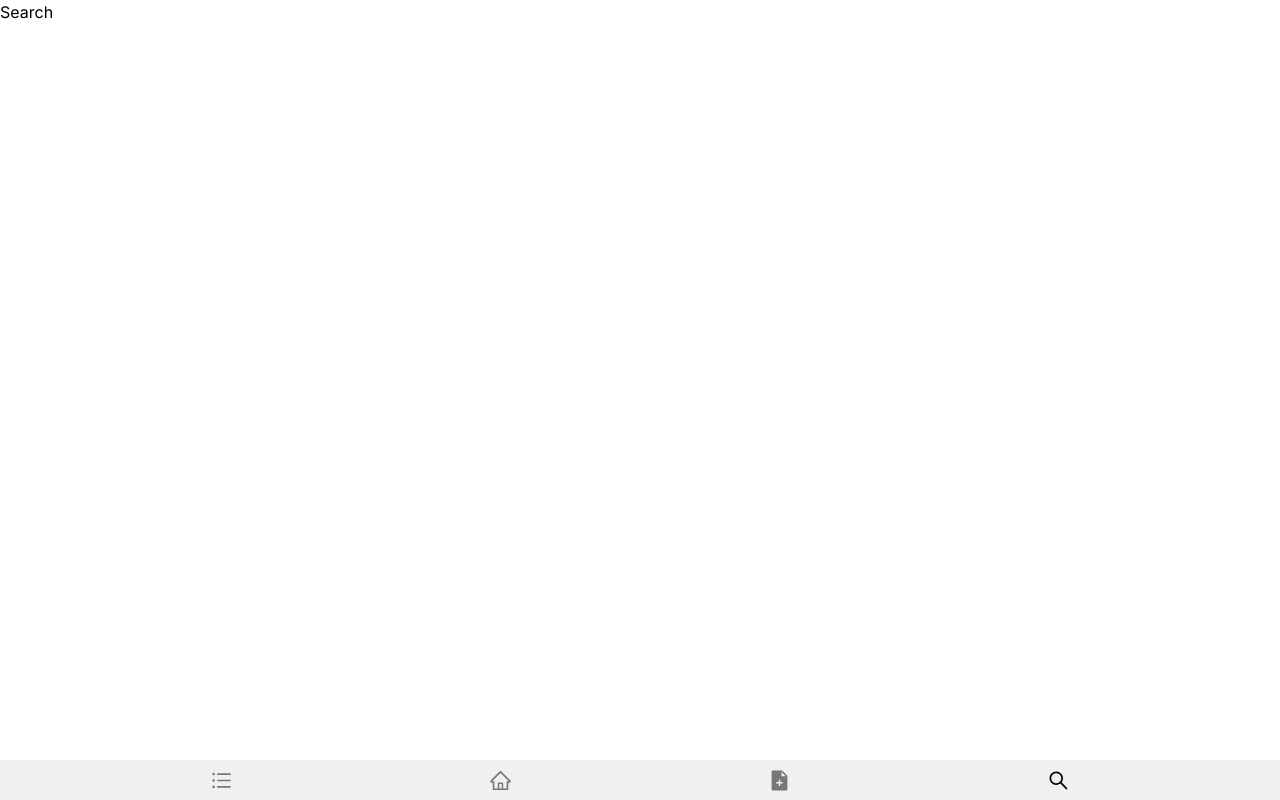
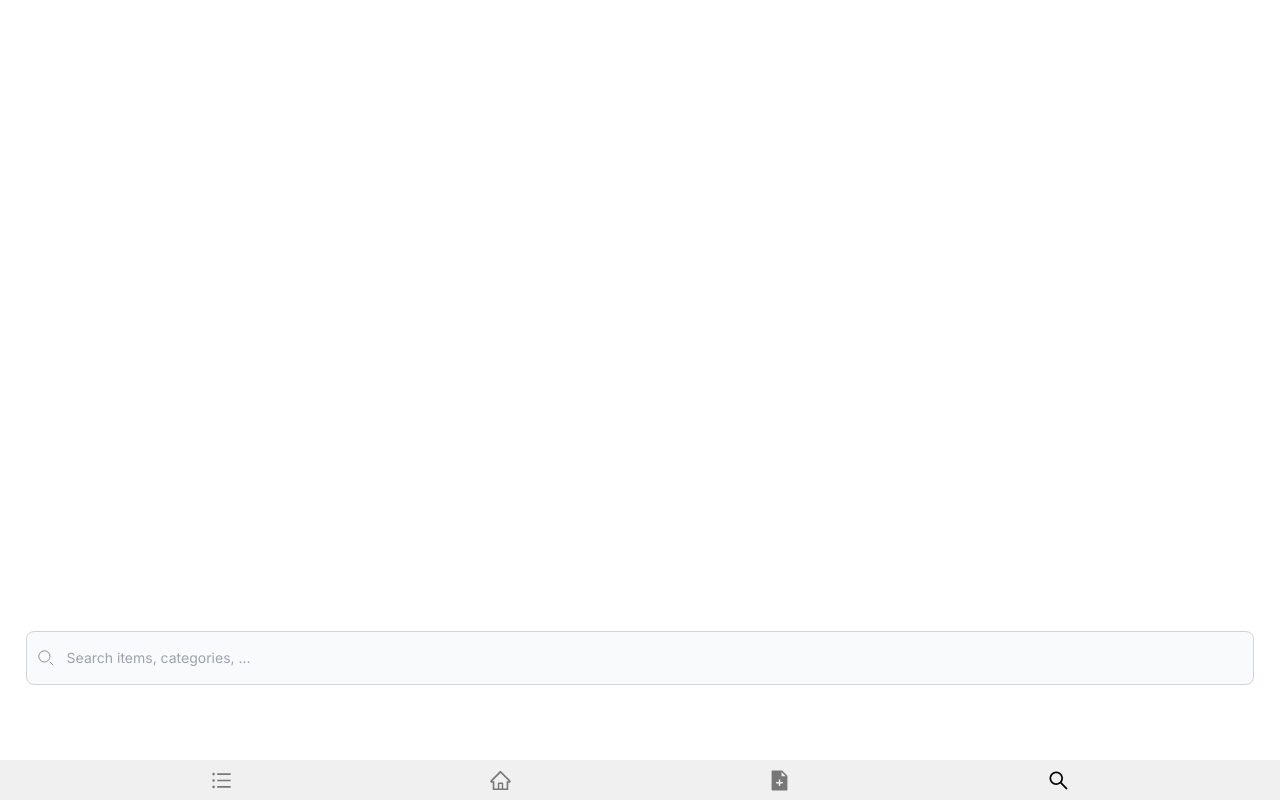
Before and after one commit to Anu78/inventorytrack, a React (Vite) app: page /search in a window 1280 px wide. Built offline with nearby package versions, Linux system fonts and the light colour scheme.

Commit message:
add grocery list and search

```diff
--- a/src/pages/GroceryList.jsx
+++ b/src/pages/GroceryList.jsx
@@ -1,5 +1,25 @@
 const GroceryList = () => {
-  return <h1>List</h1>;
+  return (
+    <div className="grocery-container">
+      <div className="list-heading">
+        <h1>Grocery List</h1>
+      </div>
+
+      <div className="list">
+        <ul className="list-none space-y-2 text-gray-800">
+          <li className="bg-gray-100 p-4 rounded-md shadow-sm hover:shadow-md transition-shadow">
+            Item 1
+          </li>
+          <li className="bg-gray-100 p-4 rounded-md shadow-sm hover:shadow-md transition-shadow">
+            Item 2
+          </li>
+          <li className="bg-gray-100 p-4 rounded-md shadow-sm hover:shadow-md transition-shadow">
+            Item 3
+          </li>
+        </ul>
+      </div>
+    </div>
+  );
 };
 
 export default GroceryList;
--- /dev/null
+++ b/src/pages/Search.css
@@ -0,0 +1,22 @@
+.search-container {
+    height: 95vh;
+    padding: 2%;
+    display: flex;
+    flex-direction: column;
+}
+
+.search-results {
+    flex-basis: 70%;
+}
+
+.search-div {
+    flex-basis: 30%;
+    display: flex;
+    align-items: end;
+    justify-content: center;
+}
+
+form {
+    width: 100%;
+    padding-bottom: 4%;
+}
--- a/src/pages/Search.jsx
+++ b/src/pages/Search.jsx
@@ -1,7 +1,78 @@
+import "./Search.css";
+import { useState } from "react";
 const Search = () => {
-    return (
-        <h1>Search</h1>
-    );
-}
+  const [searchQuery, setSearchQuery] = useState("");
+  const [searchResults, setSearchResults] = useState([]);
+  const [timeoutId, setTimeoutId] = useState(null)
+
+  const processSearch = (query) => {
+    // Simulate an API call or search function with a delay
+    // Replace this with your actual search implementation
+    setTimeout(() => {
+      const results = [
+        { id: 1, title: query },
+        { id: 2, title: "Result 2" },
+        { id: 3, title: "Result 3" },
+      ];
+      setSearchResults(results);
+    }, 500);
+  };
+
+  // Handle search input change
+  const handleSearchInputChange = (event) => {
+    const { value } = event.target;
+    setSearchQuery(value);
+
+    clearTimeout(timeoutId);
+    const newtimeoutId = setTimeout(() => {
+      processSearch(value);
+    }, 500);
+    setTimeoutId(newtimeoutId)
+  };
+
+  return (
+    <div className="search-container">
+      <div className="search-results">
+        {searchResults.map((result) => (
+          <div key={result.id}>{result.title}</div>
+        ))}
+      </div>
+      <div className="search-div">
+        <form>
+          <label
+            htmlFor="default-search"
+            className="mb-2 text-sm font-medium text-gray-900 sr-only dark:text-white"
+          >
+            Search
+          </label>
+          <div className="relative">
+            <div className="absolute inset-y-0 left-0 flex items-center pl-3 pointer-events-none">
+              <svg
+                className="w-4 h-4 text-gray-500 dark:text-gray-400"
+                aria-hidden="true"
+                xmlns="http://www.w3.org/2000/svg"
+                fill="none"
+                viewBox="0 0 20 20"
+              >
+                <path
+                  stroke="currentColor"
+                  d="m19 19-4-4m0-7A7 7 0 1 1 1 8a7 7 0 0 1 14 0Z"
+                />
+              </svg>
+            </div>
+            <input
+              type="search"
+              id="default-search"
+              className="block w-full p-4 pl-10 text-sm text-gray-900 border border-gray-300 rounded-lg bg-gray-50 focus:ring-blue-500 focus:border-blue-500 dark:bg-gray-700 dark:border-gray-600 dark:placeholder-gray-400 dark:text-white dark:focus:ring-blue-500 dark:focus:border-blue-500"
+              placeholder="Search items, categories, ..."
+              onChange={handleSearchInputChange}
+              required
+            />
+          </div>
+        </form>
+      </div>
+    </div>
+  );
+};
 
 export default Search;
```
